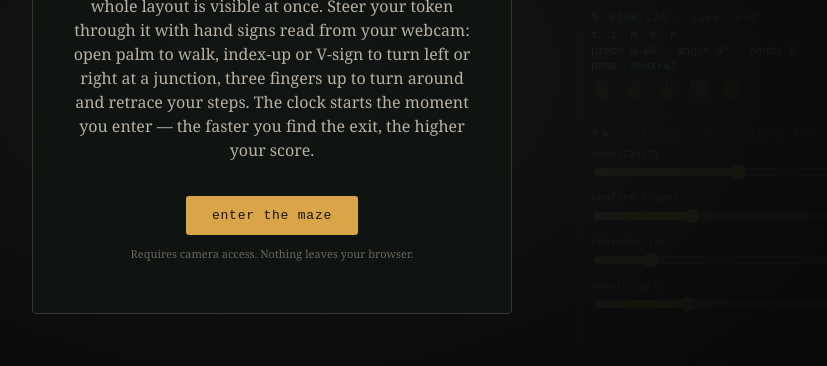
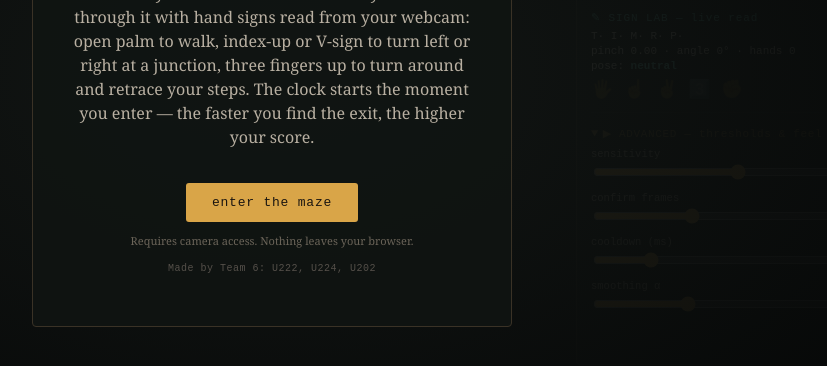
Before and after one commit to Srabon-bot/camera-control-maze, a website: page index.html in a window 1280 px wide. Shown: the part 326-692 px from the top of the page, without its empty margins (368-1195 px from the left). Drawn offline with Linux system fonts and the light colour scheme.

Commit message:
Add team credit line to the start screen

```diff
--- a/css/style.css
+++ b/css/style.css
@@ -139,6 +139,7 @@ html, body {
 }
 .start-card p { color: #b9b0a2; line-height: 1.5; }
 .start-card .fineprint { font-size: 11px; color: #6b6459; }
+.start-card .credit { font-family: var(--mono); font-size: 10px; letter-spacing: 0.05em; color: #55504a; margin-top: 4px; }
 .start-card .score-line { font-family: var(--mono); color: var(--gold); font-size: 15px; letter-spacing: 0.04em; }
 .start-card button {
   margin-top: 18px;
--- a/index.html
+++ b/index.html
@@ -39,6 +39,7 @@
            The clock starts the moment you enter — the faster you find the exit, the higher your score.</p>
         <button id="start-btn">enter the maze</button>
         <p class="fineprint">Requires camera access. Nothing leaves your browser.</p>
+        <p class="credit">Made by Team 6: U222, U224, U202</p>
       </div>
     </div>
 
```
